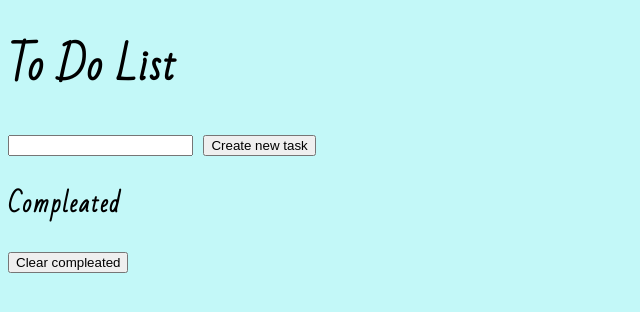
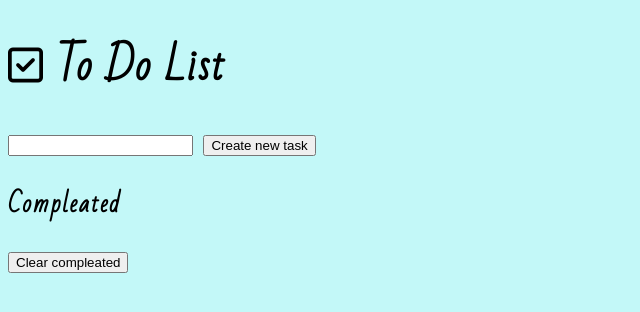
Before and after one commit to LinnSilver/to-do-list-pj2, a plain HTML site: page index.html in a window 1280 px wide. Shown: the whole page, without its empty margins (0-640 px from the left). Drawn offline with Linux system fonts and the light colour scheme.

Commit message:
Add fontawsome icon to heading

```diff
--- a/index.html
+++ b/index.html
@@ -9,12 +9,13 @@
     <link rel="preconnect" href="https://fonts.googleapis.com">
     <link rel="preconnect" href="https://fonts.gstatic.com" crossorigin>
     <link href="https://fonts.googleapis.com/css2?family=Bad+Script&family=Marck+Script&display=swap" rel="stylesheet">
-
+    <!--fontasome-->
+    <script src="https://kit.fontawesome.com/05537a6809.js" crossorigin="anonymous"></script>
 
     <title>To Do List</title>
 </head>
 <body>
-    <h1>To Do List</h1>
+    <h1><i class="fa-regular fa-square-check"></i> To Do List</h1>
     <div>
       <input id="newInput" type="text">
       <button id="createTaskButton">Create new task</button>
```
